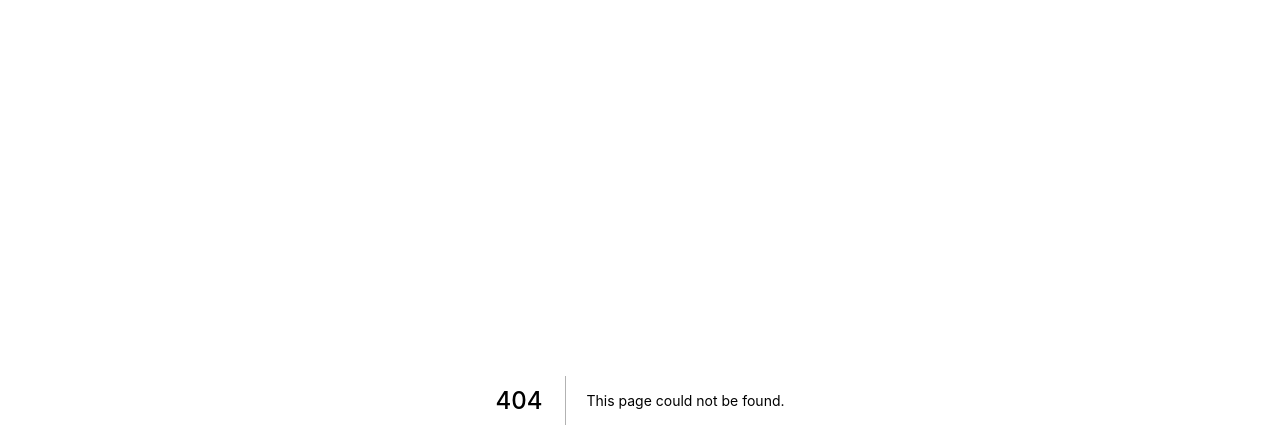
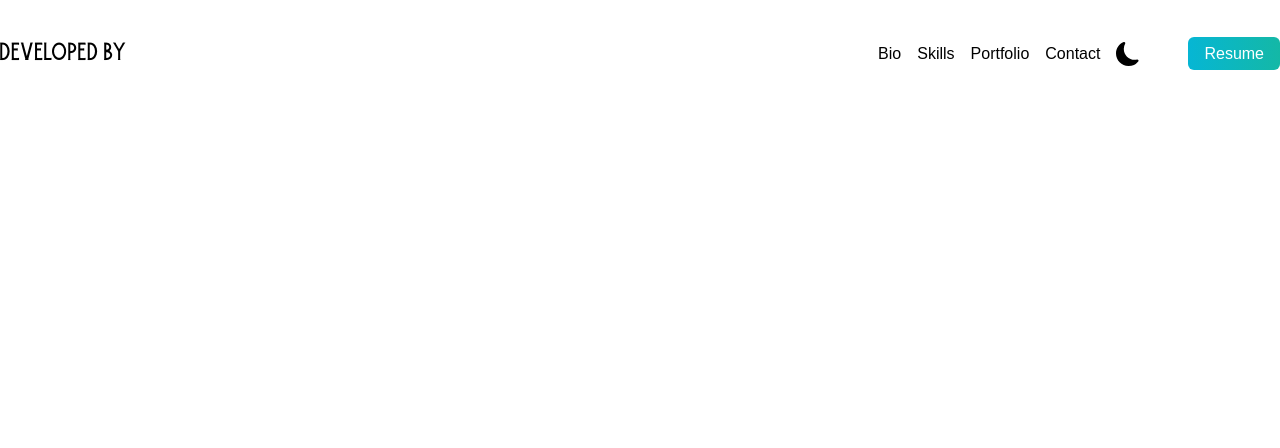
Before and after one commit to dexon888/portfolio-website, a Next.js app: page /components/NavBar in a window 1280 px wide. Before the commit this address had no page. Shown: the top 448 px of the page. Built offline with nearby package versions, Linux system fonts and the light colour scheme.

Commit message:
Restructured the Navigation Bar

```diff
--- /dev/null
+++ b/pages/components/NavBar.js
@@ -0,0 +1,32 @@
+import { BsFillSunFill, BsFillMoonFill } from "react-icons/bs";
+
+export default function NavBar({ darkMode, toggleTheme }) {
+  return (
+    <nav className="py-10 mb-12 flex justify-between items-center dark:text-white">
+      <h1 className="font-burtons text-xl">DEVELOPED BY</h1>
+      <ul className="flex items-center space-x-4">
+        <li><a href="#bio" className="hover:text-teal-500 dark:hover:text-teal-300">Bio</a></li>
+        <li><a href="#skills" className="hover:text-teal-500 dark:hover:text-teal-300">Skills</a></li>
+        <li><a href="#portfolio" className="hover:text-teal-500 dark:hover:text-teal-300">Portfolio</a></li>
+        <li><a href="#contact" className="hover:text-teal-500 dark:hover:text-teal-300">Contact</a></li>
+        <li>
+          {darkMode ? (
+            <BsFillSunFill onClick={toggleTheme} className="cursor-pointer text-2xl hover:text-yellow-500" />
+          ) : (
+            <BsFillMoonFill onClick={toggleTheme} className="cursor-pointer text-2xl hover:text-blue-500" />
+          )}
+        </li>
+        <li>
+          <a
+            className="bg-gradient-to-r from-cyan-500 to-teal-500 text-white px-4 py-2 border-none rounded-md ml-8 hover:shadow-lg"
+            href="https://docs.google.com/document/d/1Zx2Vl-wT2s_GotkDOx5A56h9dilaWyWcbTndP5t96Ok/edit?usp=sharing"
+            target="_blank"
+            rel="noopener noreferrer"
+          >
+            Resume
+          </a>
+        </li>
+      </ul>
+    </nav>
+  );
+}
--- a/pages/index.js
+++ b/pages/index.js
@@ -1,7 +1,7 @@
 import React, { useState, useEffect } from 'react';
 import Head from "next/head";
 import { AiFillLinkedin, AiFillGithub } from "react-icons/ai";
-import { BsFillSunFill, BsFillMoonFill } from "react-icons/bs";
+import NavBar from "./components/NavBar";
 import Image from "next/image";
 import { useFormik } from "formik";
 import * as Yup from "yup";
@@ -250,54 +250,7 @@ export default function Home() {
       </Head>
       <main className="bg-white px-10 dark:bg-gray-900 md:px-20 lg:px-40">
         <section className="min-h-screen">
-          <nav className="py-10 mb-12 flex justify-between items-center dark:text-white">
-            <h1 className="font-burtons text-xl">DEVELOPED BY</h1>
-            <ul className="flex items-center space-x-4">
-              <li>
-                <a href="#bio" className="hover:text-teal-500 dark:hover:text-teal-300">
-                  Bio
-                </a>
-              </li>
-              <li>
-                <a href="#skills" className="hover:text-teal-500 dark:hover:text-teal-300">
-                  Skills
-                </a>
-              </li>
-              <li>
-                <a href="#portfolio" className="hover:text-teal-500 dark:hover:text-teal-300">
-                  Portfolio
-                </a>
-              </li>
-              <li>
-                <a href="#contact" className="hover:text-teal-500 dark:hover:text-teal-300">
-                  Contact
-                </a>
-              </li>
-              <li>
-                {darkMode ? (
-                  <BsFillSunFill
-                    onClick={toggleTheme}
-                    className="cursor-pointer text-2xl hover:text-yellow-500"
-                  />
-                ) : (
-                  <BsFillMoonFill
-                    onClick={toggleTheme}
-                    className="cursor-pointer text-2xl hover:text-blue-500"
-                  />
-                )}
-              </li>
-              <li>
-                <a
-                  className="bg-gradient-to-r from-cyan-500 to-teal-500 text-white px-4 py-2 border-none rounded-md ml-8 hover:shadow-lg"
-                  href="https://docs.google.com/document/d/1Zx2Vl-wT2s_GotkDOx5A56h9dilaWyWcbTndP5t96Ok/edit?usp=sharing"
-                  target="_blank"
-                  rel="noopener noreferrer"
-                >
-                  Resume
-                </a>
-              </li>
-            </ul>
-          </nav>
+          <NavBar darkMode={darkMode} toggleTheme={toggleTheme} />
           <motion.div
             className="text-center p-10 py-10"
             initial={{ opacity: 0, y: 20 }}
```
